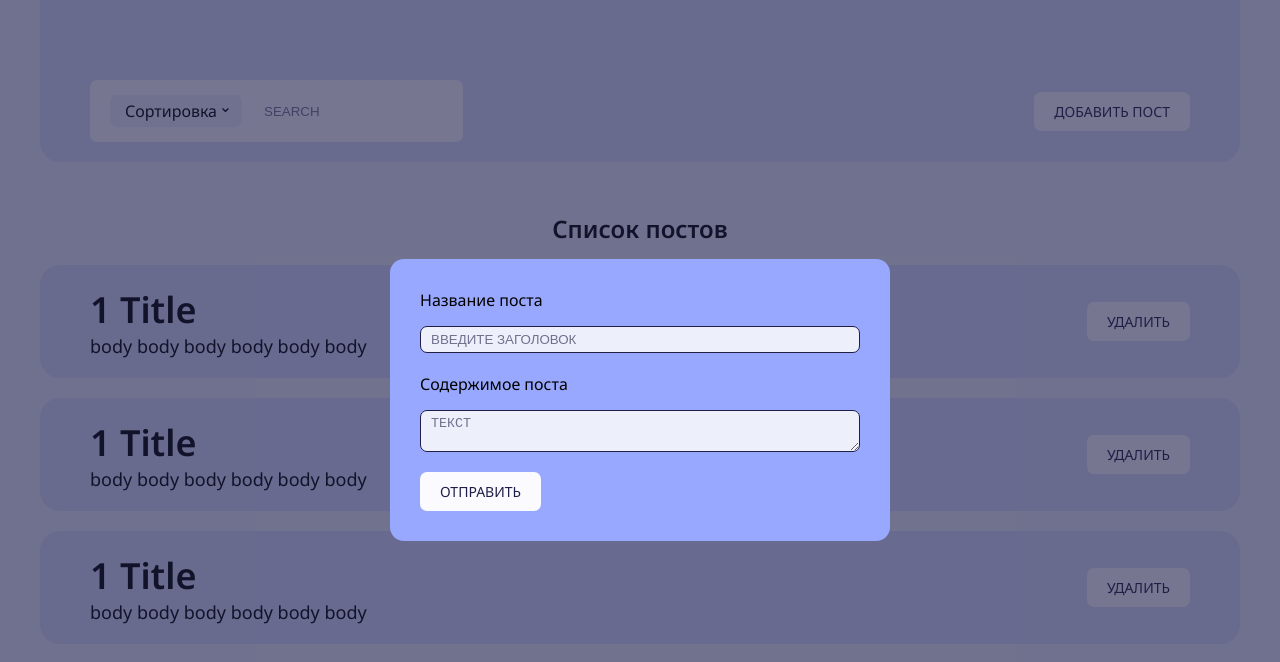
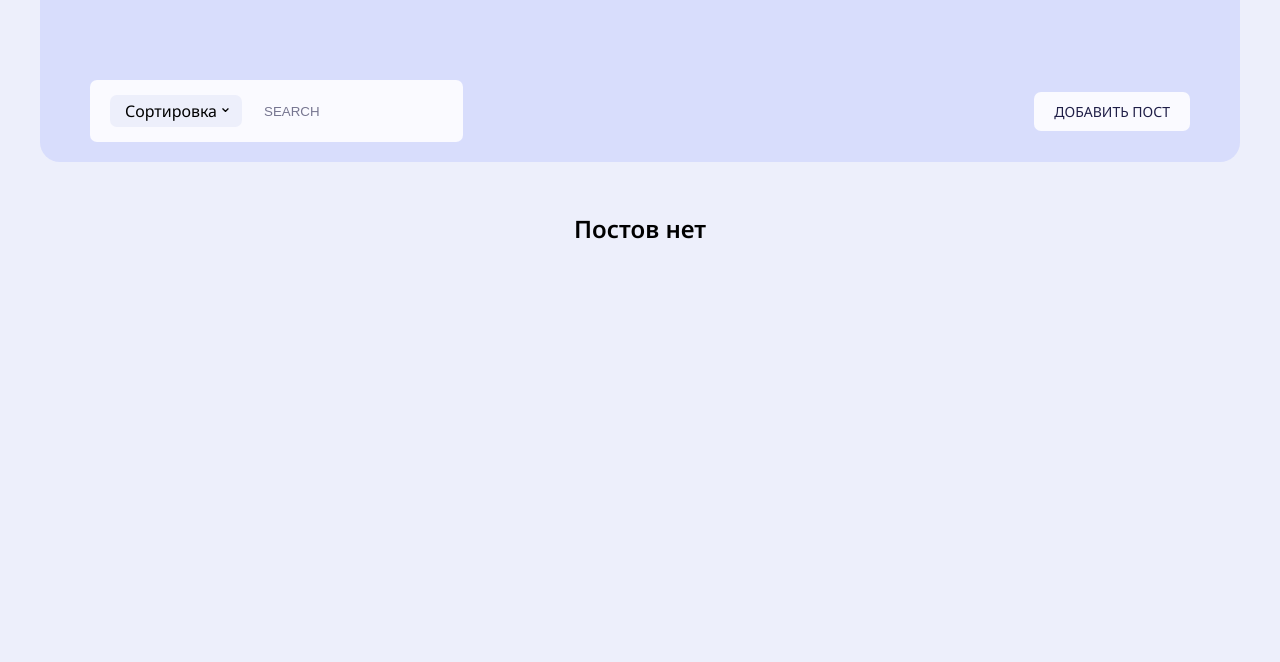
Before and after one commit to analsituation/react-redux-test, a React (Create React App) app: page / in a window 1280 px wide. Shown: the top 662 px of the page. Built offline with nearby package versions, Linux system fonts and the light colour scheme.

Commit message:
Adding and removing posts functionality added

```diff
--- a/src/App.js
+++ b/src/App.js
@@ -1,6 +1,6 @@
 import React, {useState} from 'react'
 
-import './index.css'
+import styles from './index.module.css'
 import Header from './components/Header/Header'
 import PostSection from './components/PostSection/PostSection'
 import Modal from './components/Modal/Modal'
@@ -8,12 +8,14 @@ import Modal from './components/Modal/Modal'
 
 function App() {
 
+    const [visibility, setVisibility] = useState(false)
+
 
     return (
-      <div className="App">
-          <div className="app__container">
-              <Modal />
-              <Header />
+      <div className={styles.App}>
+          <div className={styles.app__container}>
+              <Modal visibility={visibility} setVisibility={setVisibility}/>
+              <Header setVisibility={setVisibility}/>
               <PostSection />
           </div>
       </div>)
--- a/src/components/Header/Header.jsx
+++ b/src/components/Header/Header.jsx
@@ -2,7 +2,7 @@ import React, {useState} from 'react'
 import styles from './Header.module.css'
 import Button from '../UI/Button'
 
-const Header = (props) => {
+const Header = ({setVisibility}) => {
 
     const [activeClass, setActiveClass] = useState(styles.elements)
 
@@ -13,6 +13,12 @@ const Header = (props) => {
         } else {
             setActiveClass(styles.elements)
         }
+    }
+
+    const showModalHandler = () => {
+        console.log('dad')
+
+        setActiveClass(true)
     }
 
     return (
@@ -30,7 +36,7 @@ const Header = (props) => {
                         <input className={styles.search_input} type="text" placeholder={'Search'}/>
                     </div>
                     <div>
-                        <Button text="Добавить пост" />
+                        <Button text="Добавить пост" onClick={() => setVisibility(true)}/>
                     </div>
                 </div>
             </header>
--- a/src/components/Modal/Modal.jsx
+++ b/src/components/Modal/Modal.jsx
@@ -1,26 +1,62 @@
-import React from 'react'
+import React, {useState} from 'react'
 import styles from './Modal.module.css'
 import Button from '../UI/Button'
+import {useDispatch, useSelector} from 'react-redux'
+import {addPost} from '../../redux/mainSplice'
 
-const Modal = () => {
+const Modal = ({visibility, setVisibility}) => {
+
+    const modalClass = [styles.overlay]
+    if (visibility) {
+        modalClass.push(styles.overlay_active)
+    }
+    const [values, setValues] = useState({title: '', text: ''})
+
+    const dispatch = useDispatch()
+
+    const sendPostHandler = (values) => {
+        if (values.title !== '' && values.text !== '') {
+            const newPost = {
+                id: Date.now(),
+                title: values.title,
+                text: values.text,
+            }
+            dispatch(addPost(newPost))
+            setValues({title: '', text: ''})
+        } else {
+            alert('Вы ничего не ввели')
+        }
+        setVisibility(false)
+    }
+
     return (
-        <div className={styles.overlay}>
-            <div className={styles.window}>
+        <div className={modalClass.join(' ')} onClick={() => setVisibility(false)}>
+            <div className={styles.window} onClick={(e) => e.stopPropagation()}>
                 <div className={styles.form}>
                     <div className={styles.title}>
                         <label htmlFor={"title"}>
                             Название поста<br/>
-                            <input name="title" placeholder='Введите заголовок'/>
+                            <input
+                                value={values.title}
+                                onChange={(e) => setValues({...values, title: e.currentTarget.value})}
+                                name="title"
+                                placeholder='Введите заголовок'
+                            />
                         </label>
                     </div>
                     <div className={styles.text}>
                         <label htmlFor={"text"}>
                             Содержимое поста<br/>
-                            <textarea name="text" placeholder='Текст'></textarea>
+                            <textarea
+                                value={values.text}
+                                onChange={(e) => setValues({...values, text: e.currentTarget.value})}
+                                name="text"
+                                placeholder='Текст'>
+                            </textarea>
                         </label>
                     </div>
                     <div className={styles.btn_container}>
-                        <Button text="Отправить"/>
+                        <Button text="Отправить" onClick={() => sendPostHandler(values)}/>
                     </div>
 
                 </div>
--- a/src/components/Modal/Modal.module.css
+++ b/src/components/Modal/Modal.module.css
@@ -1,4 +1,7 @@
 .overlay {
+    display: none;
+}
+.overlay_active {
     background-color: rgba(31, 30, 71, 0.6);
     position: fixed;
     top: 0;
--- a/src/components/PostSection/Post.jsx
+++ b/src/components/PostSection/Post.jsx
@@ -1,19 +1,28 @@
-import React from 'react'
+import React, {useEffect} from 'react'
 import styles from './PostSection.module.css'
 import Button from '../UI/Button'
+import {useDispatch} from 'react-redux'
+import {removePost} from '../../redux/mainSplice'
+
 
 const Post = (props) => {
+
+    const dispatch = useDispatch()
+    // useEffect(() => {
+    //
+    // }, [props])
+
     return (
         <div className={styles.post}>
             <div className={styles.post_info}>
                 <div className={styles.title}>
-                    <h2>1 Title</h2>
+                    <h2>{props.number} {props.title}</h2>
                 </div>
                 <div className={styles.body}>
-                    body body body body body body
+                    {props.text}
                 </div>
             </div>
-            <Button text="Удалить"/>
+            <Button onClick={() => dispatch(removePost(props.id))} text="Удалить"/>
         </div>
     )
 }
--- a/src/components/PostSection/PostSection.jsx
+++ b/src/components/PostSection/PostSection.jsx
@@ -1,14 +1,24 @@
 import React from 'react'
 import Post from './Post'
 import styles from './PostSection.module.css'
+import {useSelector} from 'react-redux'
+
 
 const PostSection = () => {
+
+    const posts = useSelector((state) => state.main.posts)
+
+
     return (
         <section className={styles.container}>
-            <h1>Список постов</h1>
-            <Post />
-            <Post />
-            <Post />
+            {
+                !posts.length
+                ? <h1>Постов нет</h1>
+                : <h1>Список постов</h1>
+            }
+            {
+                posts.map((p, index) => <Post number={index + 1} key={p.id} id={p.id} title={p.title} text={p.text} />)
+            }
         </section>
     )
 }
--- a/src/components/UI/Button.jsx
+++ b/src/components/UI/Button.jsx
@@ -1,9 +1,9 @@
 import React from 'react'
 import styles from './Button.module.css'
 
-const Button = ({text}) => {
+const Button = ({text, ...props}) => {
     return (
-        <button className={styles.btn} >{text}</button>
+        <button {...props} className={styles.btn} >{text}</button>
     )
 }
 
--- a/src/index.js
+++ b/src/index.js
@@ -2,7 +2,6 @@ import React from 'react'
 import ReactDOM from 'react-dom/client'
 import {Provider} from 'react-redux'
 import {store} from './redux/store'
-import './index.css'
 import App from './App'
 
 const root = ReactDOM.createRoot(document.getElementById('root'))
--- a/src/redux/mainSplice.js
+++ b/src/redux/mainSplice.js
@@ -1,13 +1,21 @@
 import { createSlice } from '@reduxjs/toolkit'
 
 const initialState = {
-    value: null
+    posts: []
 }
 
 export const mainSlice = createSlice({
     name: 'main',
     initialState,
     reducers: {
-
+        addPost: (state, action) => {
+            state.posts.push(action.payload)
+        },
+        removePost: (state, action) => {
+            state.posts = state.posts.filter(p => p.id !== action.payload)
+        }
     }
 })
+
+export const {addPost, removePost} = mainSlice.actions
+export default mainSlice.reducer
--- a/src/redux/store.js
+++ b/src/redux/store.js
@@ -1,7 +1,8 @@
 import { configureStore } from '@reduxjs/toolkit'
+import mainSlice from './mainSplice'
 
 export const store = configureStore({
     reducer: {
-
+        main: mainSlice,
     },
 })
```
Also changed, not shown: src/index.module.css (line endings or trailing spaces).
